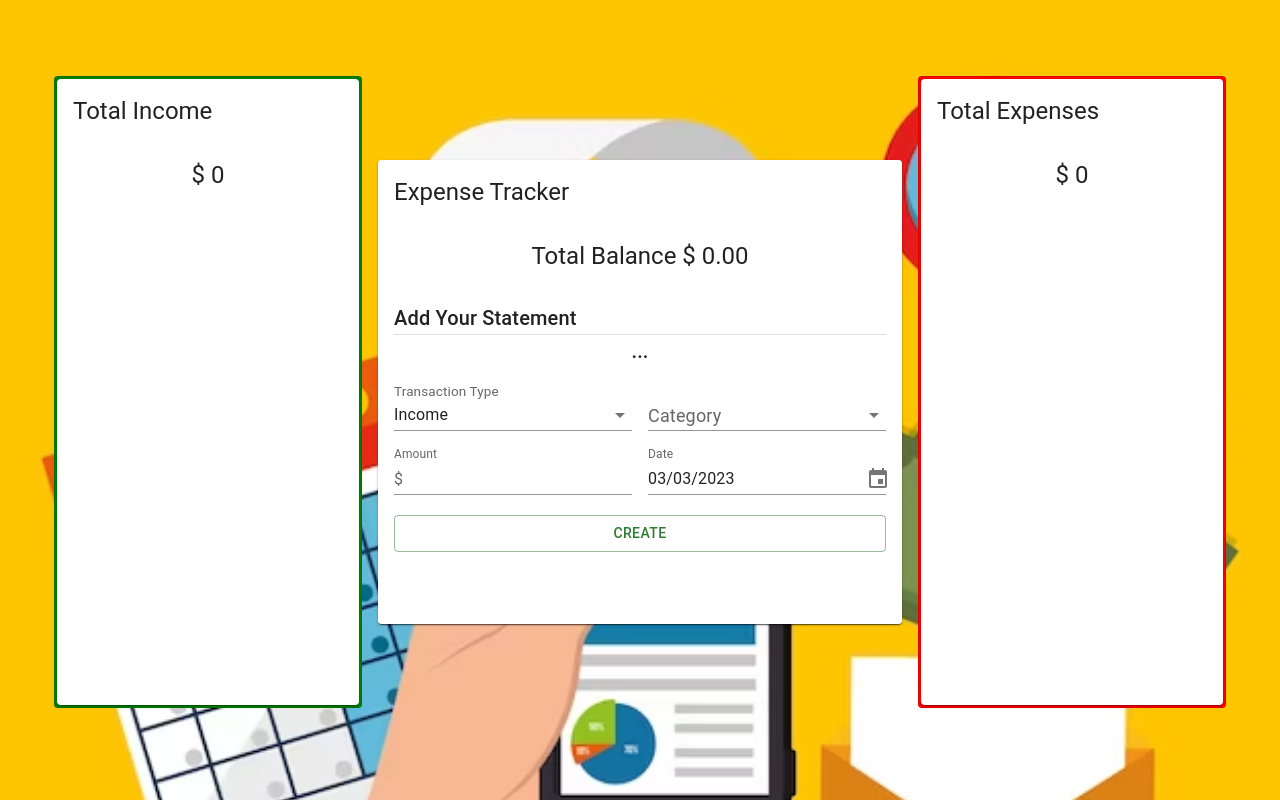
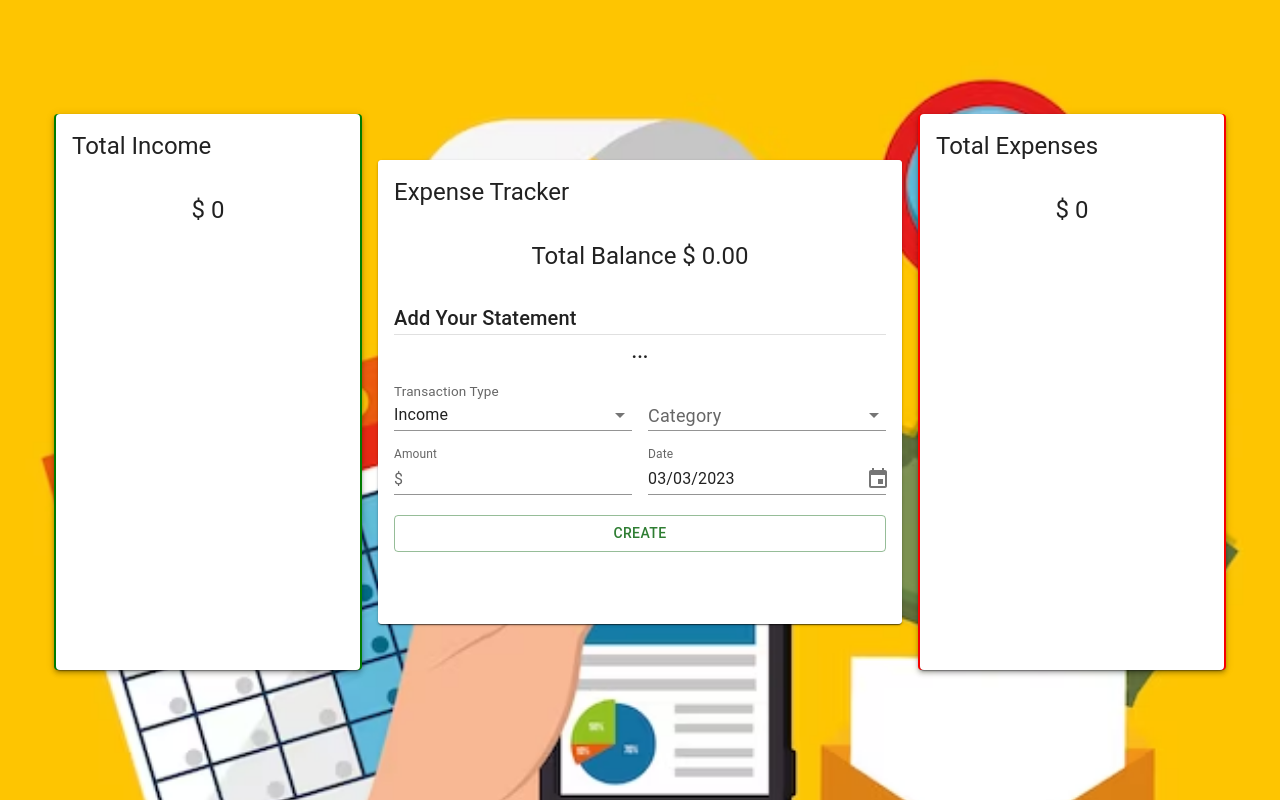
Before and after one commit to KittyFbWWD22-E07/ExpenseTracker-App, a React (Create React App) app: page / in a window 1280 px wide. Built offline with nearby package versions, Linux system fonts and the light colour scheme.

Commit message:
adjustments to balance calculations on deleting items

```diff
--- a/src/App.js
+++ b/src/App.js
@@ -107,8 +107,7 @@ function App() {
             >
                 <Grid item xs={12} md={3}>
                     <Paper
-                        elevate={3}
-                        variant="outlined"
+                        elevation={4}
                         style={{ backgroundColor: "green" }}
                     >
                         <Card style={{ margin: "2px" }}>
@@ -189,6 +188,8 @@ function App() {
                                             category={category}
                                             statements={statements}
                                             setStatements={setStatements}
+                                            balance={balance}
+                                            setBalance={setBalance}
                                         />
                                     </Grid>
                                 </Grid>
@@ -198,8 +199,7 @@ function App() {
                 </Grid>
                 <Grid item xs={12} md={3}>
                     <Paper
-                        elevate={3}
-                        variant="outlined"
+                        elevation={4}
                         style={{ backgroundColor: "red" }}
                     >
                         <Card style={{ margin: "2px" }}>
--- a/src/components/CreateStatement.js
+++ b/src/components/CreateStatement.js
@@ -13,16 +13,27 @@ import {
 import { Delete, Edit, MoneyOff, AttachMoney } from "@mui/icons-material";
 import { red, green } from "@mui/material/colors";
 
-function CreateStatement({ statements, setStatements }) {
+function CreateStatement({ statements, setStatements, balance, setBalance }) {
     const { id, type, date, amount, category } = statements;
     if (id && date && type && amount && category) {
         console.log("I am creating a list");
     }
 
     const handleDelete = (id) => {
+        const statementToDelete = statements.find((statement) => statement.id === id);
         const updatedStatements = [...statements].filter((statement) => statement.id !== id);
         setStatements(updatedStatements);
-    }
+
+
+        if (statementToDelete.type === "income") {
+            setBalance(Number(balance) - Number(statementToDelete.amount));
+
+        } else{
+        setBalance(Number(balance) + Number(statementToDelete.amount))
+        }
+
+        }
+
 
     return (
         <List sx={{
--- a/src/components/ExpenseChart.js
+++ b/src/components/ExpenseChart.js
@@ -6,12 +6,16 @@ import { Paper } from "@mui/material";
 ChartJS.register(ArcElement, Tooltip, Legend);
 
 const ExpenseChart = ({ data }) => {
+    const { id, type, date, amount, category } = data;
 
+    if (id && date && type && amount && category) {
+
+       console.log("I am loading");
+
+    }
 
     const categories = [...new Set(data.filter((item) => item.type === "expense").map((item) => item.category))];
-    if (categories) {
-        console.log(categories);
-    }
+
 
     const expenseData = categories.map((category) => {
         const totalExpense = data
@@ -53,14 +57,11 @@ const ExpenseChart = ({ data }) => {
     const chartOptions = {
         responsive: true,
         maintainAspectRatio: false,
-        // legend: {
-        //   display: true,
 
-        // },
       };
 
       return (
-        <Paper elevation={0} sx={{display: "block",width: "100%", height: "490px"}}>
+        <Paper elevation={0} sx={{display: "block",width: "100%", height: "420px"}}>
             <Doughnut data={chartData} options={chartOptions} />
         </Paper>
 
--- a/src/components/IncomeChart.js
+++ b/src/components/IncomeChart.js
@@ -45,7 +45,7 @@ const IncomeChart = ({ data }) => {
       };
 
       return (
-        <Paper elevation={0} sx={{display: "block",width: "100%", height: "490px"}}>
+        <Paper elevation={0} sx={{display: "block",width: "100%", height: "420px"}}>
             <Doughnut data={chartData} options={chartOptions} />
         </Paper>
 
```
